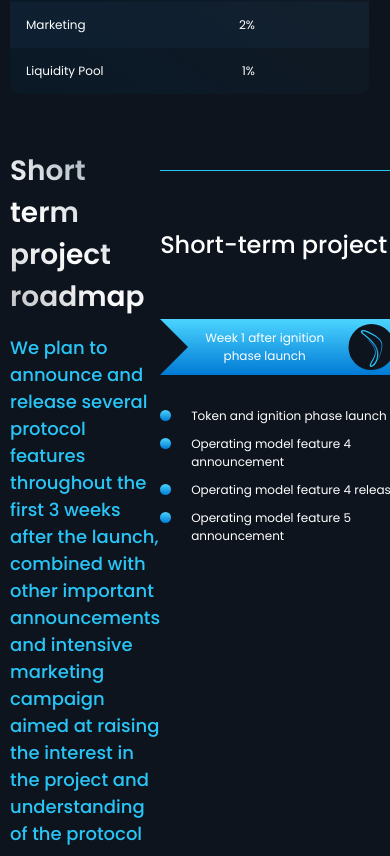
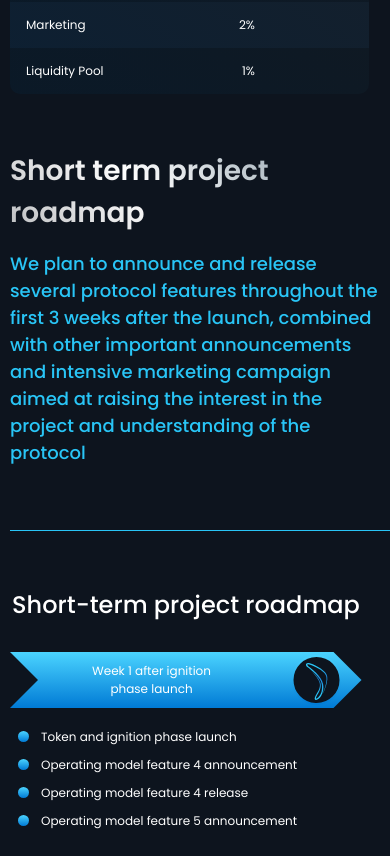
Before and after one commit to lisnyaknikita/boomerang-landing-page, a website: page app/index.html in a window 390 px wide. Shown: the part 8168-9024 px from the top of the page. Drawn offline with Linux system fonts and the light colour scheme.

Commit message:
feat: finished roadmap section

```diff
--- a/app/scss/roadmap/roadmap.scss
+++ b/app/scss/roadmap/roadmap.scss
@@ -1,10 +1,23 @@
 .roadmap {
-  margin-bottom: 22px;
+  margin-bottom: 224px;
+
+  @media screen and (max-width: 768px) {
+    margin-bottom: 52px;
+  }
 }
 
 .roadmap__inner {
   display: flex;
   justify-content: space-between;
+
+  @media screen and (max-width: 1360px) {
+    flex-direction: column;
+    align-items: center;
+  }
+
+  @media screen and (max-width: 480px) {
+    align-items: flex-start;
+  }
 }
 
 .roadmap__text {
@@ -21,6 +34,10 @@
 
 .roadmap__content {
   margin-top: 20px;
+
+  @media screen and (max-width: 1360px) {
+    margin-top: 64px;
+  }
 }
 
 .roadmap__subtitle {
@@ -39,11 +56,34 @@
     height: 1px;
     width: 584px;
     background-color: $primaryBlue;
+
+    @media screen and (max-width: 1360px) {
+      left: 50%;
+      transform: translateX(-50%);
+    }
+
+    @media screen and (max-width: 480px) {
+      left: 83%;
+    }
+  }
+
+  @media screen and (max-width: 1360px) {
+    text-align: center;
+  }
+
+  @media screen and (max-width: 800px) {
+    margin-bottom: 30px;
   }
 }
 
 .roadmap__steps {
   display: flex;
+
+  @media screen and (max-width: 800px) {
+    flex-direction: column;
+    align-items: center;
+    gap: 30px;
+  }
 }
 
 .roadmap__step {
@@ -55,8 +95,17 @@
         max-width: 119px;
         margin-right: 22px;
         margin-left: 45px;
+
+        @media screen and (max-width: 800px) {
+          margin-left: 82px;
+          margin-right: 80px;
+        }
       }
     }
+  }
+
+  @media screen and (max-width: 800px) {
+    width: 352px;
   }
 }
 
@@ -81,6 +130,11 @@
     left: 0;
     top: 0;
     bottom: 0;
+
+    @media screen and (max-width: 800px) {
+      background-image: url('../../images/roadmap/step-title-img-mobile.svg');
+      width: 352px;
+    }
   }
 
   h6 {
@@ -91,6 +145,16 @@
     margin-right: 43px;
     text-align: center;
     margin-left: 65px;
+
+    @media screen and (max-width: 800px) {
+      max-width: 228px;
+      margin-left: 82px;
+      margin-right: 57px;
+    }
+  }
+
+  @media screen and (max-width: 800px) {
+    margin-bottom: 20px;
   }
 }
 
@@ -116,6 +180,14 @@
     background-position: center;
     width: 11px;
     height: 11px;
+
+    @media screen and (max-width: 800px) {
+      left: 8px;
+    }
+  }
+
+  @media screen and (max-width: 800px) {
+    max-width: 100%;
   }
 }
 
```
Also changed, not shown: app/css/style.min.css, app/images/roadmap/step-title-img-mobile.svg (added).
